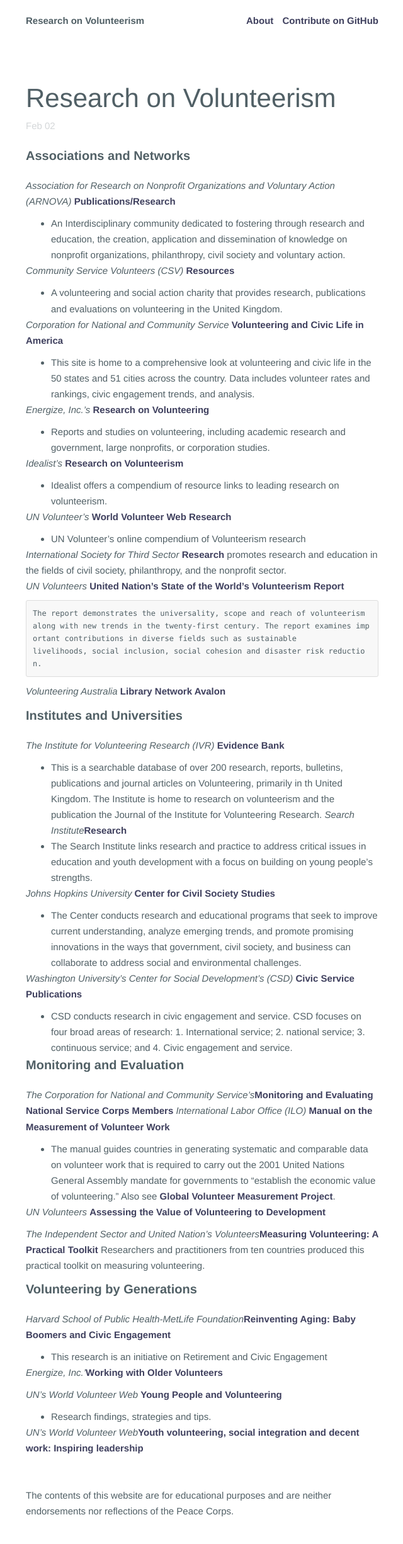
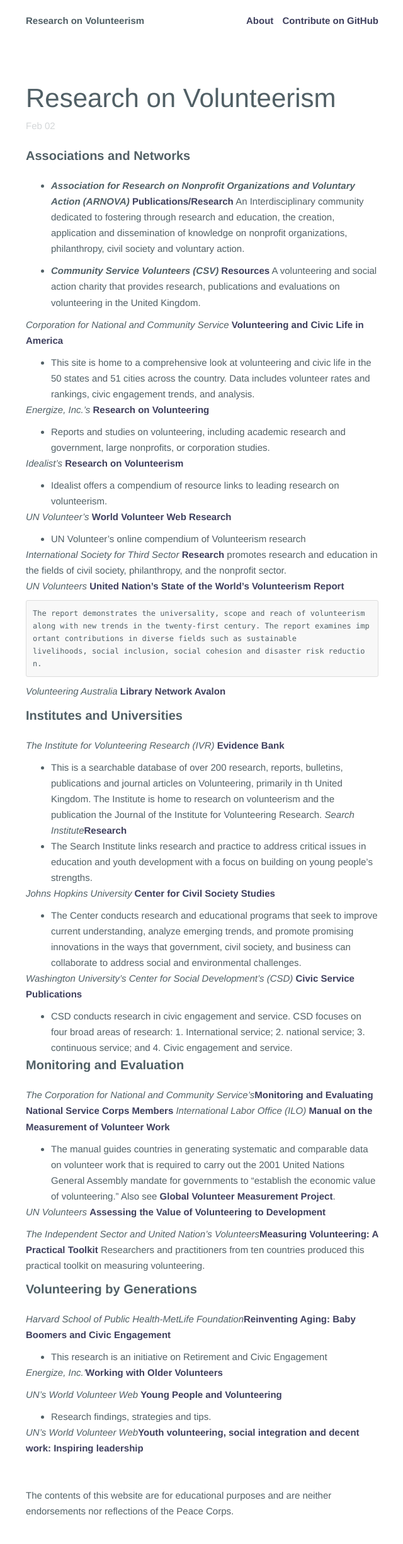
Before and after one commit to PeaceCorps/Volunteerism-Toolkit, a Jekyll site: the page built from _posts/2015-02-02-research-on-volunteerism.md, in a window 1280 px wide. Shown: the whole page at 63% size, without its empty margins (319-959 px from the left). Built offline with Jekyll 4.4.1, drawn with Linux system fonts in a browser that asks for light colours; Markdown is read by kramdown in place of the engine named in the settings.

```diff
--- a/_posts/2015-02-02-research-on-volunteerism.md
+++ b/_posts/2015-02-02-research-on-volunteerism.md
@@ -7,13 +7,9 @@ title: Research on Volunteerism
 
 ### **Associations and Networks**
 
-_Association for Research on Nonprofit Organizations and Voluntary Action (ARNOVA)_ [Publications/Research](http://www.arnova.org/)
+* **_Association for Research on Nonprofit Organizations and Voluntary Action (ARNOVA)_** [Publications/Research](http://www.arnova.org/)  An Interdisciplinary community dedicated to fostering through research and education, the creation, application and dissemination of knowledge on nonprofit organizations, philanthropy, civil society and voluntary action.
 
-- An Interdisciplinary community dedicated to fostering through research and education, the creation, application and dissemination of knowledge on nonprofit organizations, philanthropy, civil society and voluntary action.
-
-_Community Service Volunteers (CSV)_ [Resources](http://www.csv.org.uk/Resources/)
-
-- A volunteering and social action charity that provides research, publications and evaluations on volunteering in the United Kingdom.
+* **_Community Service Volunteers (CSV)_** [Resources](http://www.csv.org.uk/Resources/)  A volunteering and social action charity that provides research, publications and evaluations on volunteering in the United Kingdom.
 
 _Corporation for National and Community Service_ [Volunteering and Civic Life in America](http://www.volunteeringinamerica.gov/)
 
```
